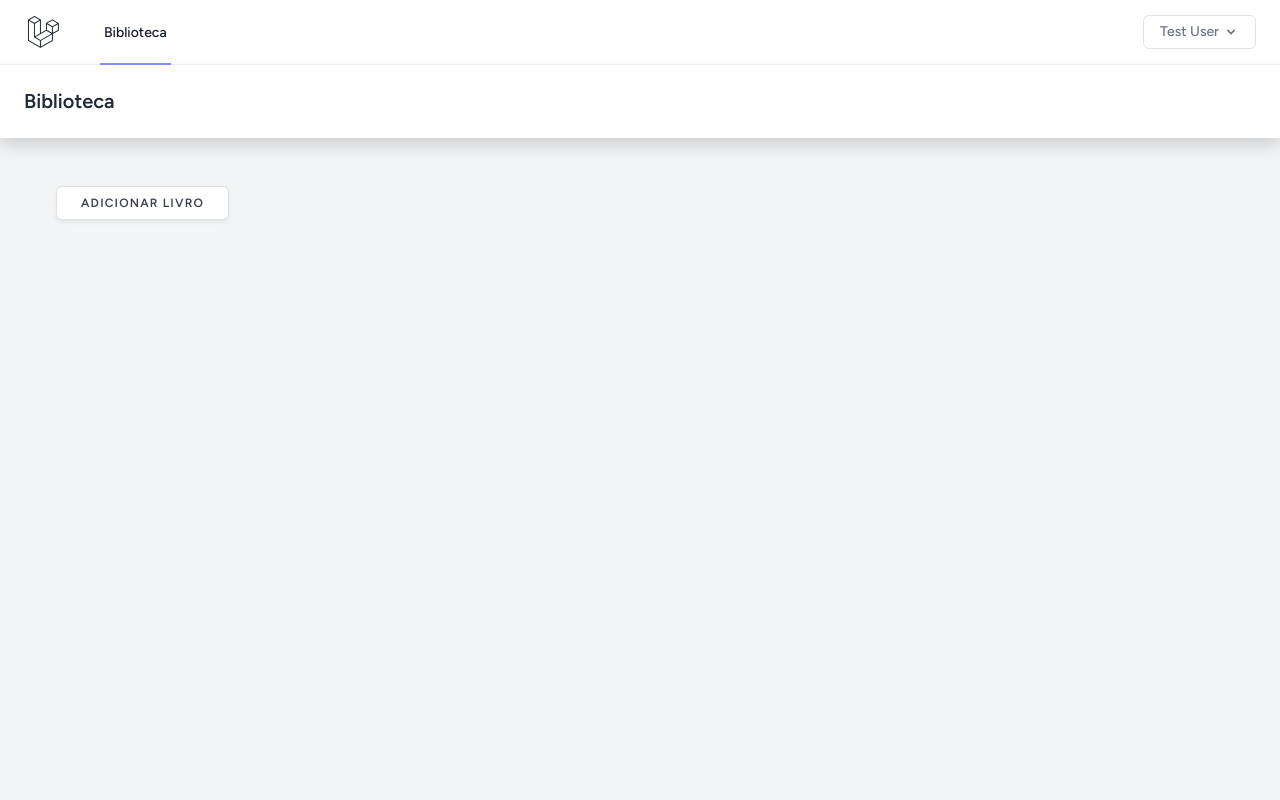
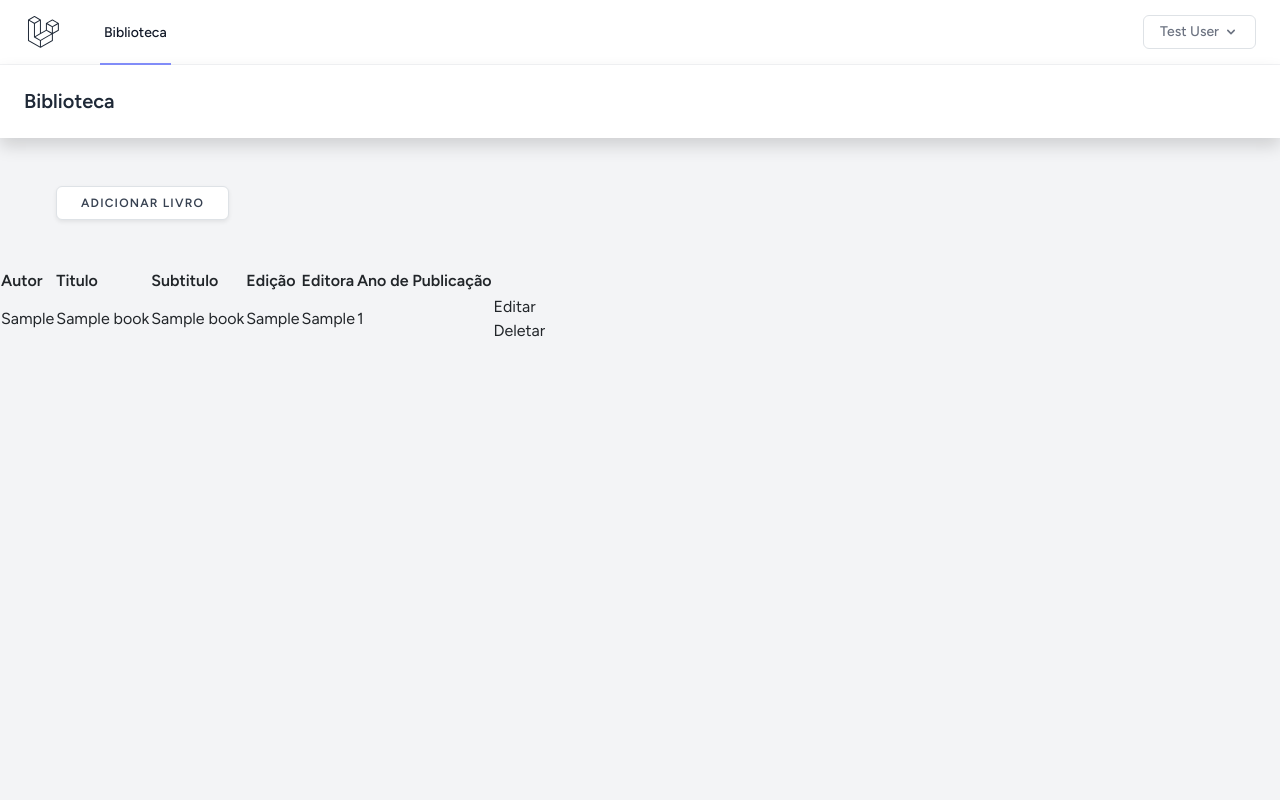
Before and after one commit to livianic/bookList, a Laravel app: page /dashboard in a window 1280 px wide. Run offline with Laravel 12, Linux system fonts and the light colour scheme; a user stored in the database is signed in; data comes from the database, SQL or seed files in the repository; tables that the repository leaves empty hold one stand-in row (values such as "Sample post"); style sheets or scripts are compiled from the project's sources.

Commit message:
coisas funcionando

```diff
--- a/app/Http/Controllers/BookCrontoller.php
+++ b/app/Http/Controllers/BookCrontoller.php
@@ -2,9 +2,9 @@
 
 namespace App\Http\Controllers;
 
+use App\Models\Book;
 use Illuminate\Http\Request;
-use App\Models\ModelBook;
-
+use Illuminate\Support\Facades\Auth;
 
 class BookCrontoller extends Controller
 {
@@ -13,7 +13,8 @@ class BookCrontoller extends Controller
      */
     public function index()
     {
-        //
+        $books = Book::where("id_user", Auth::user()->id)->paginate(100);
+        return view('dashboard', ['books' => $books]);
     }
 
     /**
@@ -29,7 +30,7 @@ class BookCrontoller extends Controller
      */
     public function store(Request $request)
     {
-        $books = new ModelBook;
+        $books = new Book;
 
         $books->autor = $request->autor;
         $books->titulo = $request->titulo;
@@ -37,6 +38,18 @@ class BookCrontoller extends Controller
         $books->edicao = $request->edicao;
         $books->editora = $request->editora;
         $books->ano_de_publicacao = $request->ano_de_publicacao;
+
+        //Upload de imagem
+
+        if($request->hasFile('capa_do_livro') && $request->file('capa_do_livro')->isValid()){
+            $requestCapa = $request->capa_do_livro;
+            $extension = $requestCapa->extension();
+            $capaNome = md5($requestCapa->getClientOriginalName() . strtotime("now")) . "." . $extension;
+
+            $requestCapa->move(public_path('img/capas'), $capaNome);
+
+            $books->capa_do_livro = $capaNome;
+        }
 
         $user = auth()->user();
         $books->id_user = $user->id;
@@ -60,7 +73,9 @@ class BookCrontoller extends Controller
      */
     public function edit(string $id)
     {
-        //
+        $book = Book::where("id", $id)->first();
+        // return view("edit", ["book", $book]);
+        return view("edit")->with("book", $book);
     }
 
     /**
@@ -68,7 +83,30 @@ class BookCrontoller extends Controller
      */
     public function update(Request $request, string $id)
     {
-        //
+        $books = Book::where("id", $id)->first();
+
+        $books->autor = $request->autor;
+        $books->titulo = $request->titulo;
+        $books->subtitulo = $request->subtitulo;
+        $books->edicao = $request->edicao;
+        $books->editora = $request->editora;
+        $books->ano_de_publicacao = $request->ano_de_publicacao;
+
+        //Upload de imagem
+
+        if($request->hasFile('capa_do_livro') && $request->file('capa_do_livro')->isValid()){
+            $requestCapa = $request->capa_do_livro;
+            $extension = $requestCapa->extension();
+            $capaNome = md5($requestCapa->getClientOriginalName() . strtotime("now")) . "." . $extension;
+
+            $requestCapa->move(public_path('img/capas'), $capaNome);
+
+            $books->capa_do_livro = $capaNome;
+        }
+
+        $books->update();
+
+        return redirect('dashboard');
     }
 
     /**
@@ -76,6 +114,7 @@ class BookCrontoller extends Controller
      */
     public function destroy(string $id)
     {
-        //
+        $books = Book::find($id)->delete();
+        return redirect('dashboard');
     }
 }
--- a/app/Models/ModelBook.php
+++ b/app/Models/Book.php
@@ -4,11 +4,11 @@ namespace App\Models;
 
 use Illuminate\Database\Eloquent\Model;
 
-class ModelBook extends Model
+class Book extends Model
 {
     protected $table = 'books';
 
-    protected $fillable = ['autor', 'titulo', 'subtitulo', 'edicacao', 'editora', 'ano_de_publicacao'];
+    protected $fillable = ['id_user', 'autor', 'titulo', 'subtitulo', 'edicacao', 'editora', 'ano_de_publicacao'];
 
     public function user(){
         return $this->belongsTo('App\Models\User');
--- a/resources/views/dashboard.blade.php
+++ b/resources/views/dashboard.blade.php
@@ -15,8 +15,46 @@
                 {{ __('Adicionar Livro') }}
                 </x-secondary-button>
             </a>
+        </div>
+    </div>
 
 
-        </div>
-    </div>
+        <table>
+            <thead>
+                <tr>
+                    <th>Autor</th>
+                    <th>Titulo</th>
+                    <th>Subtitulo</th>
+                    <th>Edição</th>
+                    <th>Editora</th>
+                    <th>Ano de Publicação</th>
+                </tr>
+            </thead>
+            <tbody>
+                @foreach ($books as $book)
+                    <tr>
+                        <td>{{$book->autor}}</td>
+                        <td>{{$book->titulo}}</td>
+                        <td>{{$book->subtitulo}}</td>
+                        <td>{{$book->edicao}}</td>
+                        <td>{{$book->editora}}</td>
+                        <td>{{$book->ano_de_publicacao}}</td>
+                        <td>
+                            <a href="/edit-book/{{$book->id}}">
+                                <button>Editar</button>
+                            </a>
+                            <form action="delete-book/{{$book->id}}" method="post">
+                                @csrf
+                                @method("DELETE")
+                                <button type="submit">Deletar</button>
+                            </form>
+                        </td>
+                    </tr>
+                @endforeach
+            </tbody>
+        </table>
+
+        {{$books->links()}}
+
+
 </x-app-layout>
--- a/resources/views/profile/partials/update-profile-information-form.blade.php
+++ b/resources/views/profile/partials/update-profile-information-form.blade.php
@@ -1,11 +1,11 @@
 <section>
     <header>
         <h2 class="text-lg font-medium text-gray-900">
-            {{ __('Profile Information') }}
+            {{ __('Informações do Perfil') }}
         </h2>
 
         <p class="mt-1 text-sm text-gray-600">
-            {{ __("Update your account's profile information and email address.") }}
+            {{ __("Atualize as informações da sua conta.") }}
         </p>
     </header>
 
@@ -34,7 +34,7 @@
                         {{ __('Your email address is unverified.') }}
 
                         <button form="send-verification" class="underline text-sm text-gray-600 hover:text-gray-900 rounded-md focus:outline-none focus:ring-2 focus:ring-offset-2 focus:ring-indigo-500">
-                            {{ __('Click here to re-send the verification email.') }}
+                            {{ __('Clique para verificar seu e-mail.') }}
                         </button>
                     </p>
 
--- a/routes/web.php
+++ b/routes/web.php
@@ -9,12 +9,13 @@ Route::get('/', function () {
 });
 
 
-Route::get('/dashboard', function () {
-    return view('dashboard');
-})->middleware(['auth', 'verified'])->name('dashboard');
+Route::get('/dashboard', [BookCrontoller::class, 'index'])->middleware(['auth', 'verified'])->name('dashboard');
 
 
 Route::get('register-book', [BookCrontoller::class, 'create'])->middleware('auth');
+Route::get('edit-book/{id}', [BookCrontoller::class, 'edit'])->middleware('auth');
+Route::post('edit-book/{id}', [BookCrontoller::class, 'update'])->middleware('auth');
+Route::delete('delete-book/{id}', [BookCrontoller::class, 'destroy'])->middleware('auth');
 
 Route::post('dashboard', [BookCrontoller::class, 'store']);
 
```
Also changed, not shown: resources/views/edit.blade.php (added, +23 -0 lines), resources/views/register-book.blade.php (+4 -6 lines), database/migrations/2024_06_23_202603_add_capa_do_livro_to_books_table.php (added), public/assets/img/pilha-de-livros (1).png (deleted), public/img/capas/0e0b6f7969a6ced7260b054f9b9c74b8.jpg (added), public/img/capas/15531d115c95959204a685af3c992eb0.jpg (added), public/img/capas/418df4752dbeb095c11dfd057d9bda6d.gif (added), public/img/capas/448bcb05181ee56c4f563923be36610f.jpg (added), public/img/capas/f36b88575d5d2dd4730660bbbe1d3a41.jpg (added).
